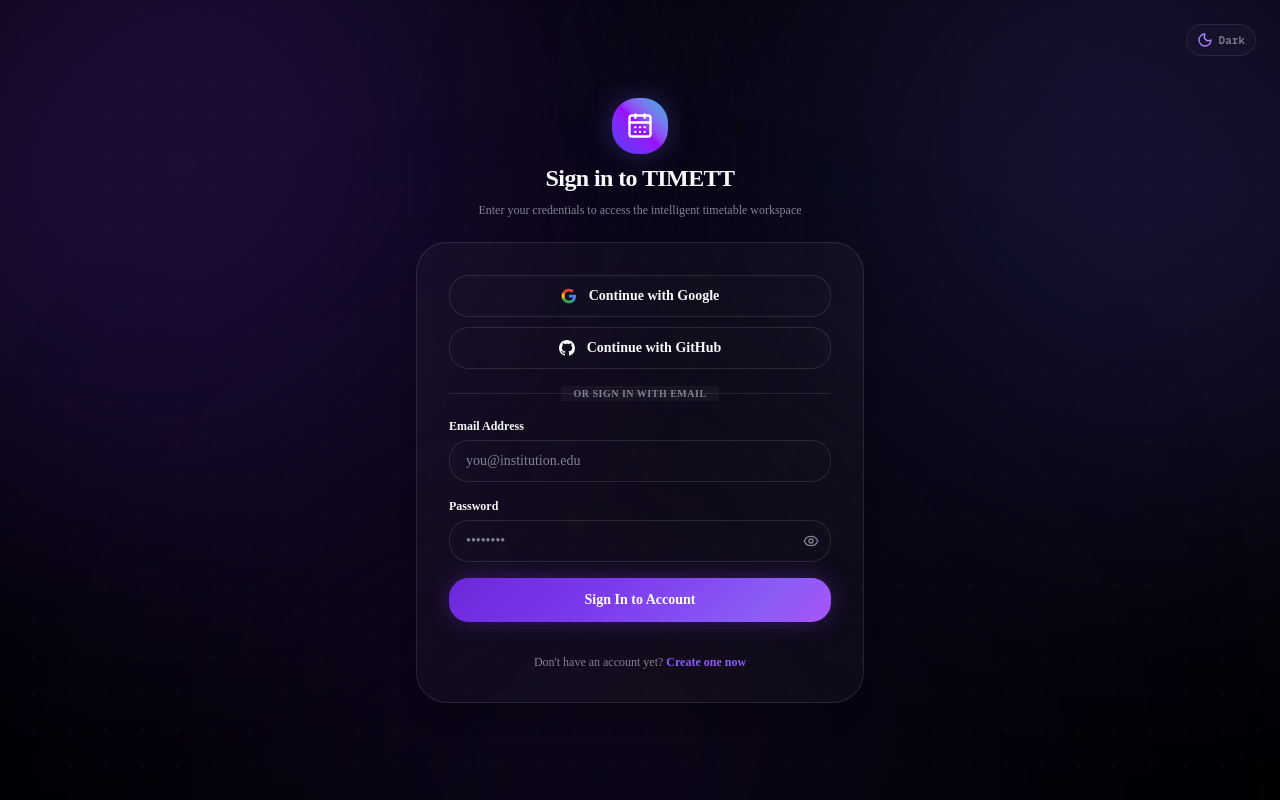
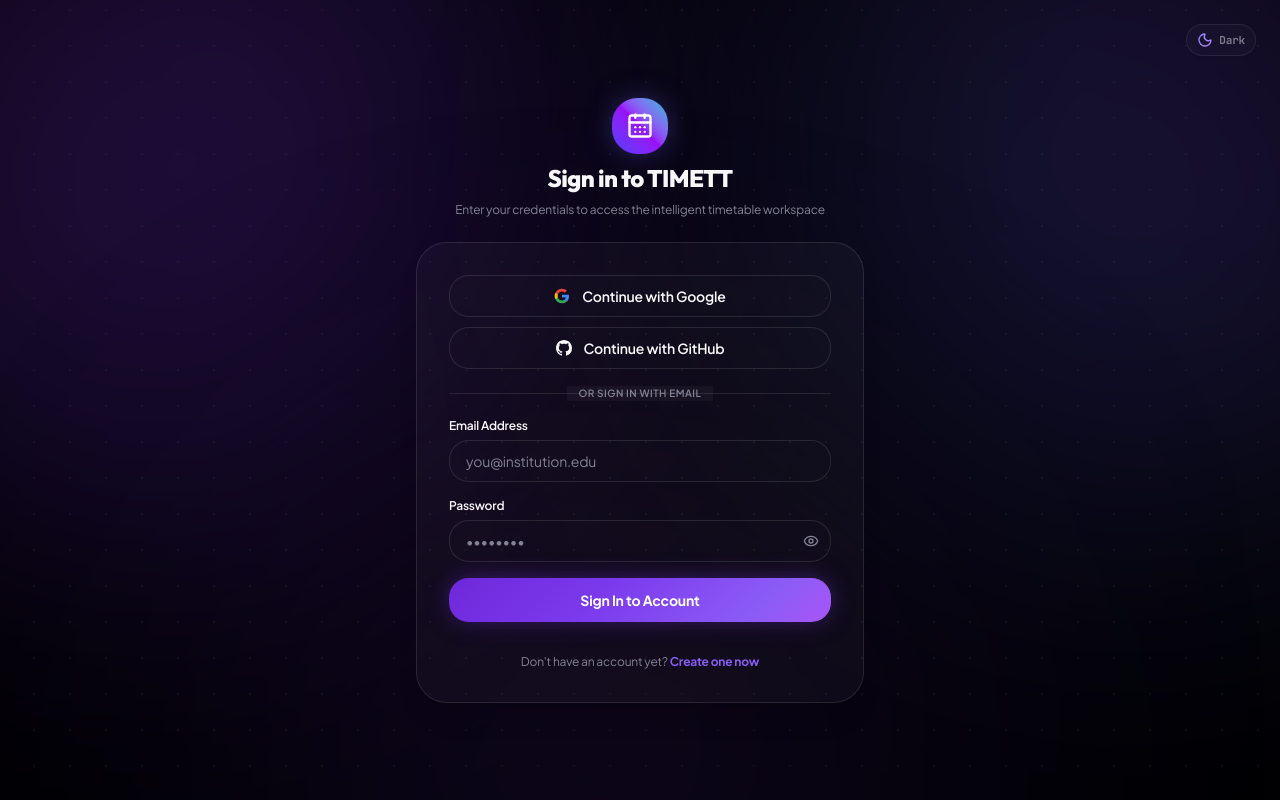
Before and after one commit to 1pruthvik/TIMETT, a Next.js app in the folder frontend/: page /login in a window 1280 px wide. Built offline with nearby package versions, Linux system fonts and the light colour scheme.

Commit message:
style(typography): upgrade font suite to Plus Jakarta Sans, Outfit, and JetBrains Mono

```diff
--- a/frontend/app/globals.css
+++ b/frontend/app/globals.css
@@ -7,9 +7,9 @@
 @theme inline {
   --color-background: var(--background);
   --color-foreground: var(--foreground);
-  --font-sans: var(--font-sans);
-  --font-mono: var(--font-geist-mono);
-  --font-heading: var(--font-sans);
+  --font-sans: var(--font-jakarta), -apple-system, BlinkMacSystemFont, "Segoe UI", Roboto, sans-serif;
+  --font-mono: var(--font-jetbrains), "JetBrains Mono", monospace;
+  --font-heading: var(--font-outfit), var(--font-jakarta), sans-serif;
   --color-sidebar-ring: var(--sidebar-ring);
   --color-sidebar-border: var(--sidebar-border);
   --color-sidebar-accent-foreground: var(--sidebar-accent-foreground);
@@ -138,6 +138,18 @@
   }
   body {
     @apply bg-background text-foreground transition-colors duration-500 overflow-x-hidden;
+    font-family: var(--font-jakarta), -apple-system, BlinkMacSystemFont, "Segoe UI", Roboto, sans-serif;
+    letter-spacing: -0.012em;
+    -webkit-font-smoothing: antialiased;
+    -moz-osx-font-smoothing: grayscale;
+  }
+  h1, h2, h3, h4, h5, h6 {
+    font-family: var(--font-outfit), var(--font-jakarta), sans-serif;
+    letter-spacing: -0.025em;
+  }
+  code, kbd, samp, pre {
+    font-family: var(--font-jetbrains), monospace;
+    letter-spacing: -0.01em;
   }
   html {
     @apply font-sans;
--- a/frontend/app/layout.tsx
+++ b/frontend/app/layout.tsx
@@ -1,17 +1,28 @@
 import type { Metadata } from "next";
-import { Geist, Geist_Mono } from "next/font/google";
+import { Plus_Jakarta_Sans, Outfit, JetBrains_Mono } from "next/font/google";
 import "./globals.css";
 import { TooltipProvider } from "@/components/ui/tooltip";
 import { ThemeProvider } from "@/components/theme/theme-provider";
 
-const geistSans = Geist({
-  variable: "--font-geist-sans",
+const jakarta = Plus_Jakarta_Sans({
+  variable: "--font-jakarta",
   subsets: ["latin"],
+  weight: ["300", "400", "500", "600", "700", "800"],
+  display: "swap",
 });
 
-const geistMono = Geist_Mono({
-  variable: "--font-geist-mono",
+const outfit = Outfit({
+  variable: "--font-outfit",
   subsets: ["latin"],
+  weight: ["400", "500", "600", "700", "800", "900"],
+  display: "swap",
+});
+
+const jetbrainsMono = JetBrains_Mono({
+  variable: "--font-jetbrains",
+  subsets: ["latin"],
+  weight: ["400", "500", "600", "700"],
+  display: "swap",
 });
 
 export const metadata: Metadata = {
@@ -36,7 +47,7 @@ export default function RootLayout({
   return (
     <html
       lang="en"
-      className={`${geistSans.variable} ${geistMono.variable} h-full antialiased`}
+      className={`${jakarta.variable} ${outfit.variable} ${jetbrainsMono.variable} h-full antialiased`}
       suppressHydrationWarning
     >
       <head>
@@ -64,7 +75,7 @@ export default function RootLayout({
           }}
         />
       </head>
-      <body className="min-h-full transition-colors duration-300">
+      <body className="min-h-full font-sans transition-colors duration-300">
         <ThemeProvider>
           <TooltipProvider delay={150}>{children}</TooltipProvider>
         </ThemeProvider>
```
